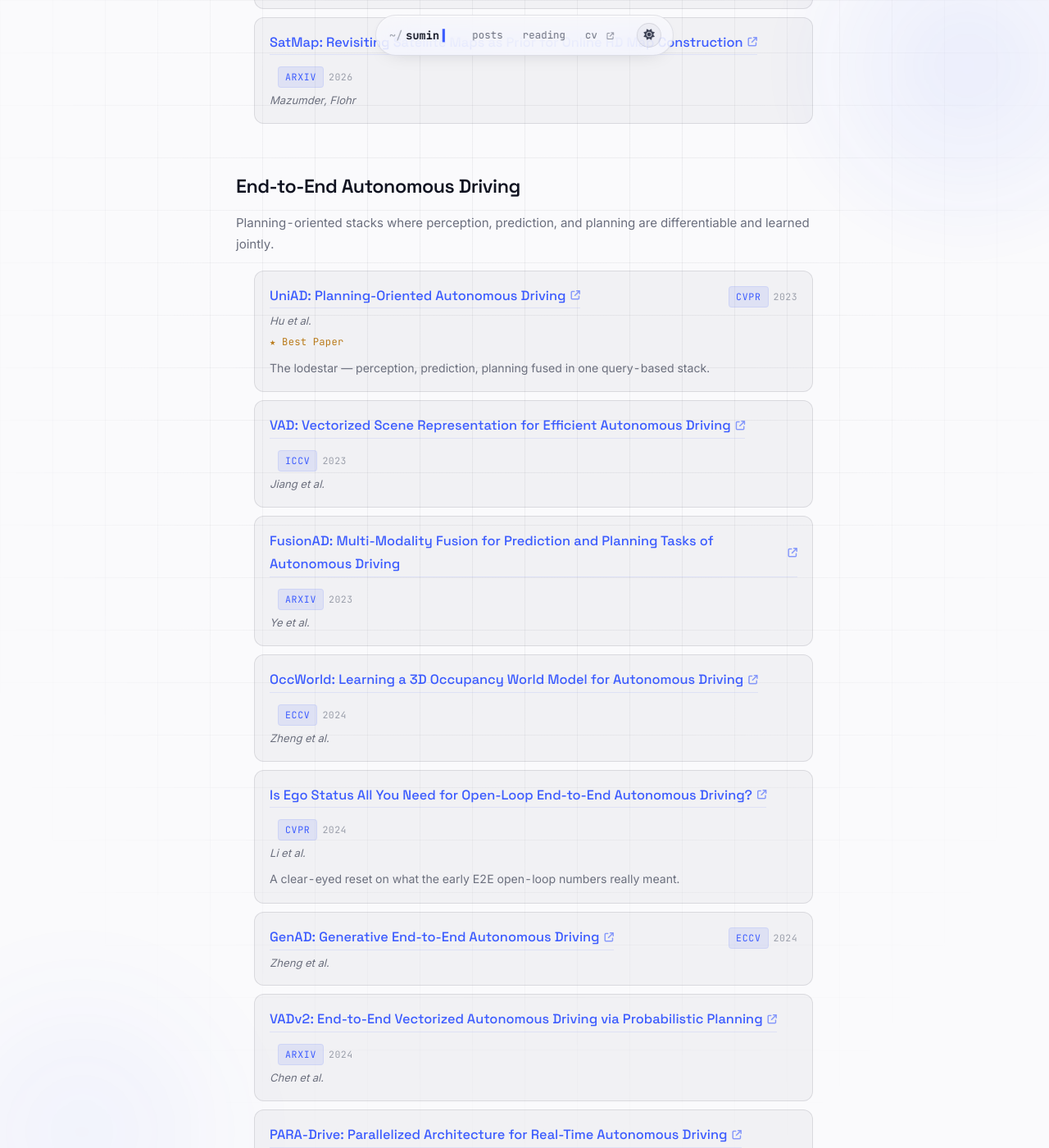
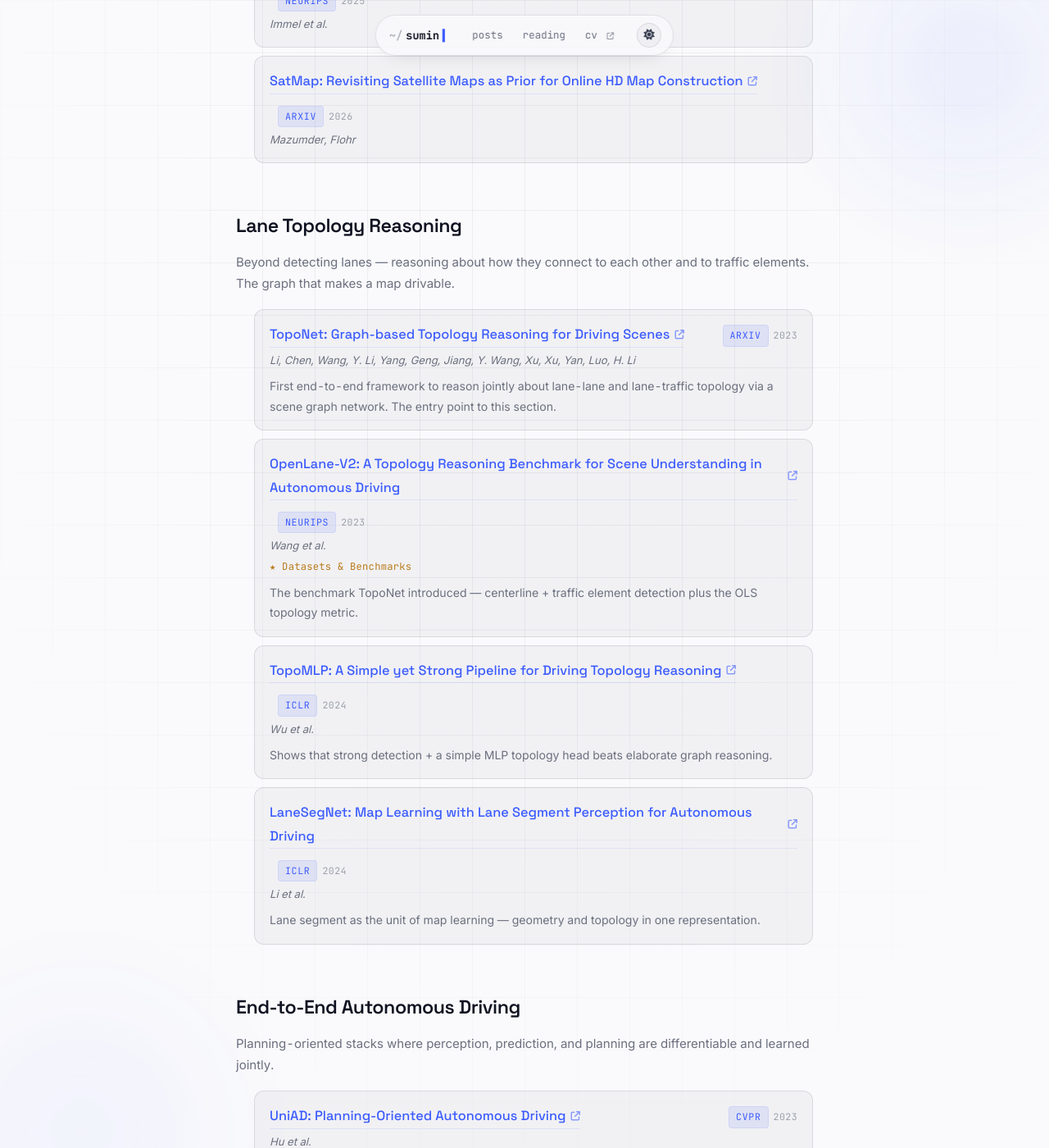
Before and after one commit to sumin1ee/sumin1ee.github.io, a Jekyll site: the page built from _pages/reading.html, in a window 1280 px wide and 1400 px high, scrolled down 8485 px. Shown: the whole window at 82% size. Built offline with Jekyll 4.4.1, drawn with Linux system fonts in a browser that asks for light colours; some of the changed text lies outside the part shown.

Commit message:
Add TopoNet review + Lane Topology Reasoning section, with KOR/ENG toggle
New post (TopoNet) opens a Lane Topology Reasoning reading group and the
matching post category. Posts now support a bilingual KOR/ENG toggle:
language choice persists via localStorage and the TOC rebuilds against the
visible language. No-JS fallback shows both blocks.

Co-Authored-By: Claude Opus 4.8 (1M context) <noreply@anthropic.com>

```diff
--- a/_data/reading.yml
+++ b/_data/reading.yml
@@ -341,6 +341,39 @@ groups:
         year: 2026
         url: "https://arxiv.org/abs/2601.10512"
 
+  - id: topology
+    label: Lane Topology Reasoning
+    blurb: "Beyond detecting lanes — reasoning about how they connect to each other and to traffic elements. The graph that makes a map drivable."
+    items:
+      - title: "TopoNet: Graph-based Topology Reasoning for Driving Scenes"
+        authors: "Li, Chen, Wang, Y. Li, Yang, Geng, Jiang, Y. Wang, Xu, Xu, Yan, Luo, H. Li"
+        venue: "arXiv"
+        year: 2023
+        url: "https://arxiv.org/abs/2304.05277"
+        note: "First end-to-end framework to reason jointly about lane-lane and lane-traffic topology via a scene graph network. The entry point to this section."
+
+      - title: "OpenLane-V2: A Topology Reasoning Benchmark for Scene Understanding in Autonomous Driving"
+        authors: "Wang et al."
+        venue: "NeurIPS"
+        year: 2023
+        award: "Datasets & Benchmarks"
+        url: "https://arxiv.org/abs/2304.10440"
+        note: "The benchmark TopoNet introduced — centerline + traffic element detection plus the OLS topology metric."
+
+      - title: "TopoMLP: A Simple yet Strong Pipeline for Driving Topology Reasoning"
+        authors: "Wu et al."
+        venue: "ICLR"
+        year: 2024
+        url: "https://arxiv.org/abs/2310.06753"
+        note: "Shows that strong detection + a simple MLP topology head beats elaborate graph reasoning."
+
+      - title: "LaneSegNet: Map Learning with Lane Segment Perception for Autonomous Driving"
+        authors: "Li et al."
+        venue: "ICLR"
+        year: 2024
+        url: "https://arxiv.org/abs/2312.16108"
+        note: "Lane segment as the unit of map learning — geometry and topology in one representation."
+
   - id: e2ead
     label: End-to-End Autonomous Driving
     blurb: "Planning-oriented stacks where perception, prediction, and planning are differentiable and learned jointly."
--- a/_layouts/post.html
+++ b/_layouts/post.html
@@ -15,6 +15,12 @@ layout: default
       {% if page.tags.size > 0 %}
         <div class="chip-row chip-row--compact">
           {% for t in page.tags %}<span class="chip chip--mono">#{{ t }}</span>{% endfor %}
+        </div>
+      {% endif %}
+      {% if page.bilingual %}
+        <div class="lang-toggle" role="group" aria-label="Language">
+          <button type="button" class="lang-btn" data-lang="ko">KOR</button>
+          <button type="button" class="lang-btn" data-lang="en">ENG</button>
         </div>
       {% endif %}
     </header>
--- a/assets/css/main.scss
+++ b/assets/css/main.scss
@@ -273,6 +273,37 @@ th { color: var(--ink-0); font-weight: 600; }
 .theme-toggle .icon-moon { display: inline; }
 :root[data-theme="light"] .theme-toggle .icon-sun  { display: inline; }
 :root[data-theme="light"] .theme-toggle .icon-moon { display: none; }
+
+/* ---- Language toggle (KOR / ENG) on post pages ------------------------- */
+.lang-toggle {
+  display: inline-flex;
+  margin-top: 16px;
+  padding: 3px;
+  gap: 2px;
+  border: 1px solid var(--border);
+  border-radius: 999px;
+  background: var(--surface);
+}
+.lang-btn {
+  font-family: var(--f-mono);
+  font-size: 0.72rem;
+  font-weight: 500;
+  letter-spacing: 0.04em;
+  padding: 4px 12px;
+  border: none;
+  border-radius: 999px;
+  background: transparent;
+  color: var(--ink-3);
+  cursor: pointer;
+  transition: color .2s ease, background .2s ease;
+}
+.lang-btn:hover { color: var(--ink-0); }
+.lang-btn.is-active {
+  background: var(--surface-strong);
+  color: var(--accent);
+}
+/* No-JS fallback: both blocks remain visible (hidden attr only set by JS). */
+.lang-block[hidden] { display: none; }
 
 @media (max-width: 720px) {
   .topnav { gap: 10px; padding: 8px 10px 8px 12px; }
```
Also changed, not shown: _posts/2026-06-04-toponet-paper-review.md (added, +338 -0 lines), assets/js/post.js (+79 -7 lines).
